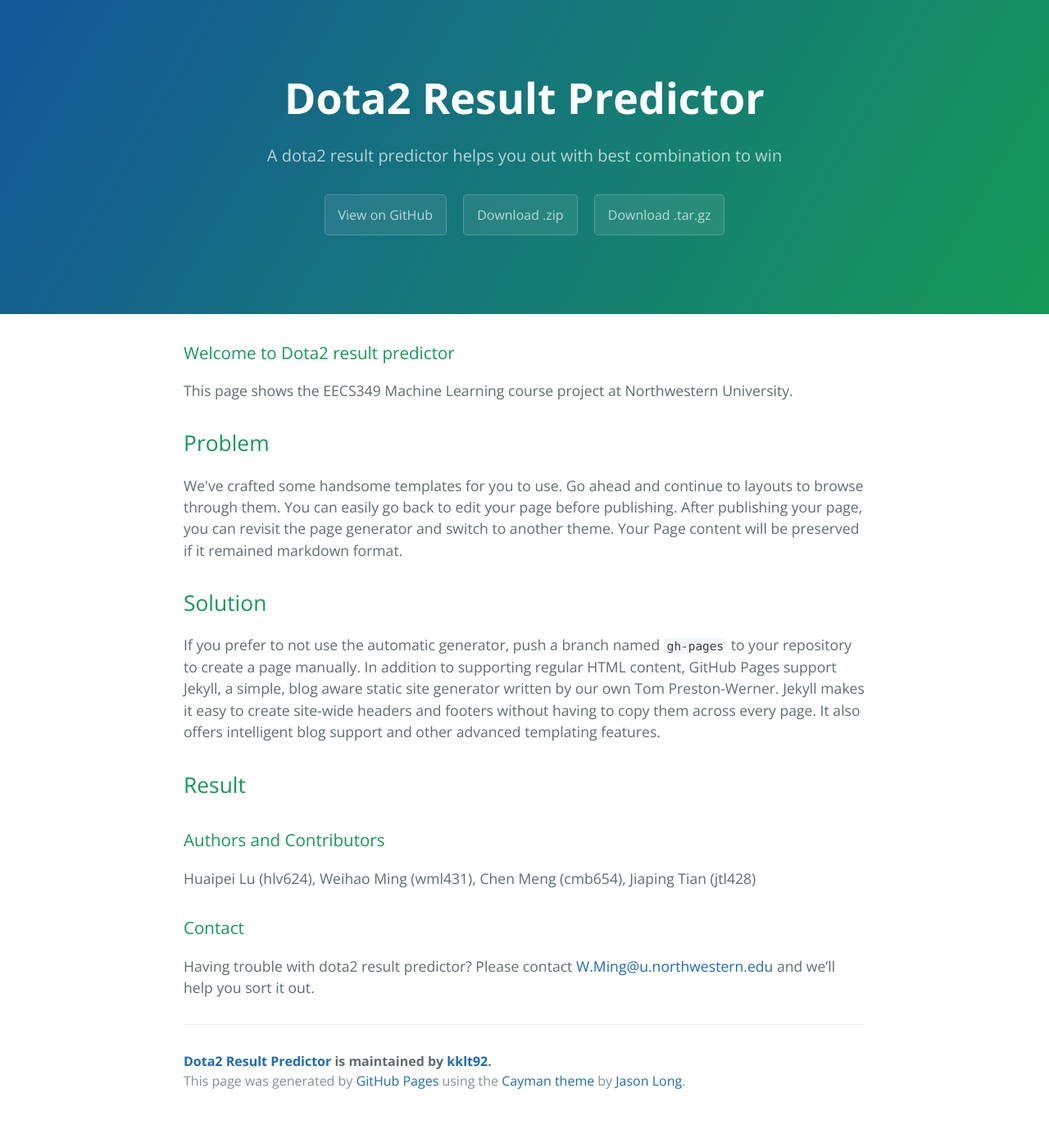
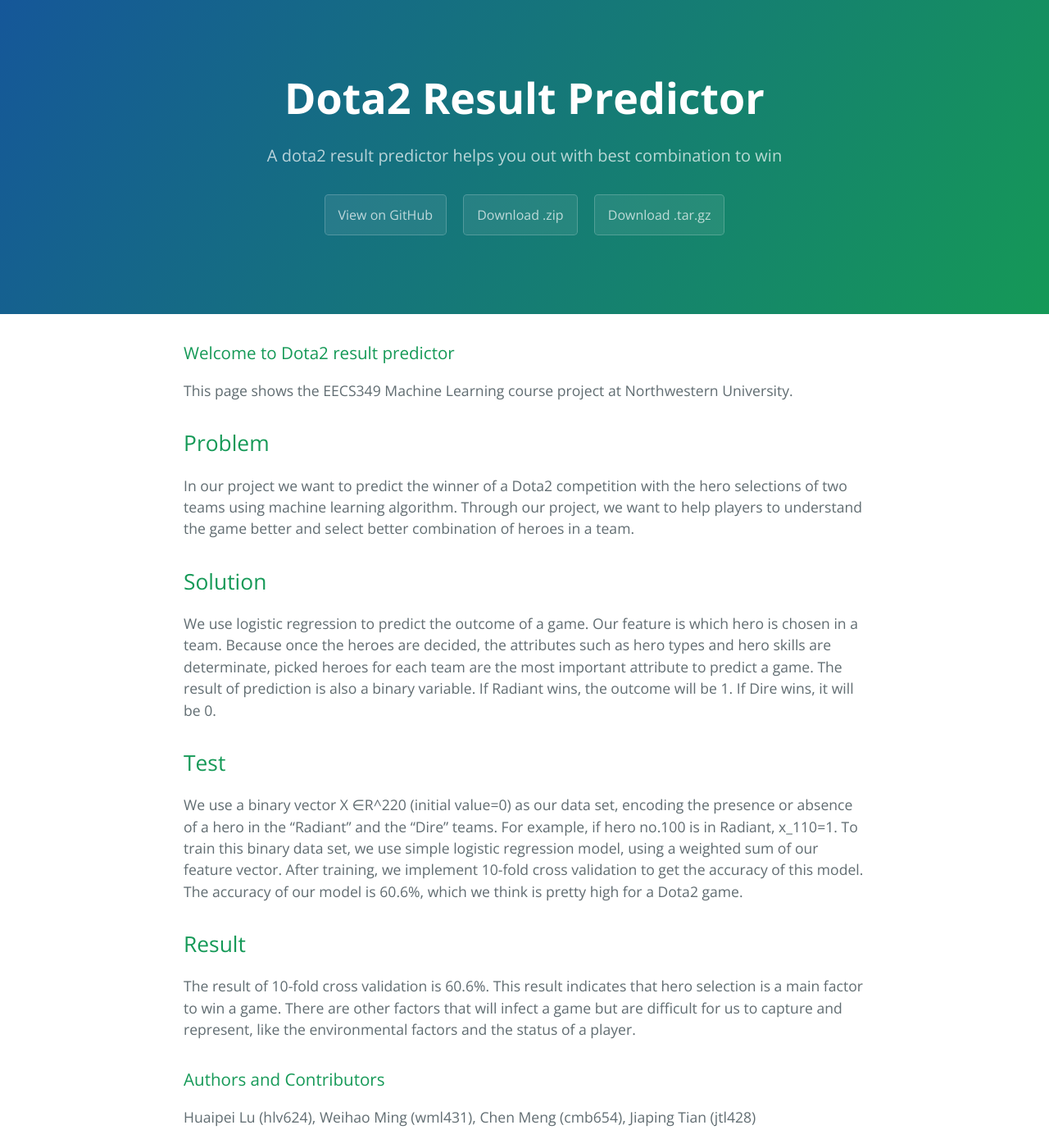
Before and after one commit to kklt92/dota2-result-predictor, a Jekyll site: the page index.html, which Jekyll copies as it is, in a window 1280 px wide and 1400 px high. Shown: the whole window at 82% size. Built offline with Jekyll 4.4.1, drawn with Linux system fonts in a browser that asks for light colours.

```diff
--- a/index.html
+++ b/index.html
@@ -27,15 +27,25 @@
 <h2>
 <a id="problem" class="anchor" href="#problem" aria-hidden="true"><span class="octicon octicon-link"></span></a>Problem</h2>
 
-<p>We've crafted some handsome templates for you to use. Go ahead and continue to layouts to browse through them. You can easily go back to edit your page before publishing. After publishing your page, you can revisit the page generator and switch to another theme. Your Page content will be preserved if it remained markdown format.</p>
+<p>In our project we want to predict the winner of a Dota2 competition with the hero selections of two teams using machine learning algorithm. Through our project, we want to help players to understand the game better and select better combination of heroes in a team. </p>
 
 <h2>
 <a id="solution" class="anchor" href="#solution" aria-hidden="true"><span class="octicon octicon-link"></span></a>Solution</h2>
 
-<p>If you prefer to not use the automatic generator, push a branch named <code>gh-pages</code> to your repository to create a page manually. In addition to supporting regular HTML content, GitHub Pages support Jekyll, a simple, blog aware static site generator written by our own Tom Preston-Werner. Jekyll makes it easy to create site-wide headers and footers without having to copy them across every page. It also offers intelligent blog support and other advanced templating features.</p>
+<p>We use logistic regression to predict the outcome of a game.
+Our feature is which hero is chosen in a team. Because once the heroes are decided, the attributes such as hero types and hero skills are determinate, picked heroes for each team are the most important attribute to predict a game.
+The result of prediction is also a binary variable. If Radiant wins, the outcome will be 1. If Dire wins, it will be 0. </p>
+
+<h2>
+<a id="test" class="anchor" href="#test" aria-hidden="true"><span class="octicon octicon-link"></span></a>Test</h2>
+
+<p>We use a binary vector X ∈R^220  (initial value=0) as our data set, encoding the presence or absence of a hero in the “Radiant” and the “Dire” teams. For example, if hero no.100 is in Radiant, x_110=1.
+To train this binary data set, we use simple logistic regression model, using a weighted sum of our feature vector. After training, we implement 10-fold cross validation to get the accuracy of this model. The accuracy of our model is 60.6%, which we think is pretty high for a Dota2 game.</p>
 
 <h2>
 <a id="result" class="anchor" href="#result" aria-hidden="true"><span class="octicon octicon-link"></span></a>Result</h2>
+
+<p>The result of 10-fold cross validation is 60.6%. This result indicates that hero selection is a main factor to win a game. There are other factors that will infect a game but are difficult for us to capture and represent, like the environmental factors and the status of a player. </p>
 
 <h3>
 <a id="authors-and-contributors" class="anchor" href="#authors-and-contributors" aria-hidden="true"><span class="octicon octicon-link"></span></a>Authors and Contributors</h3>
```
Also changed, not shown: params.json (+1 -1 lines).
